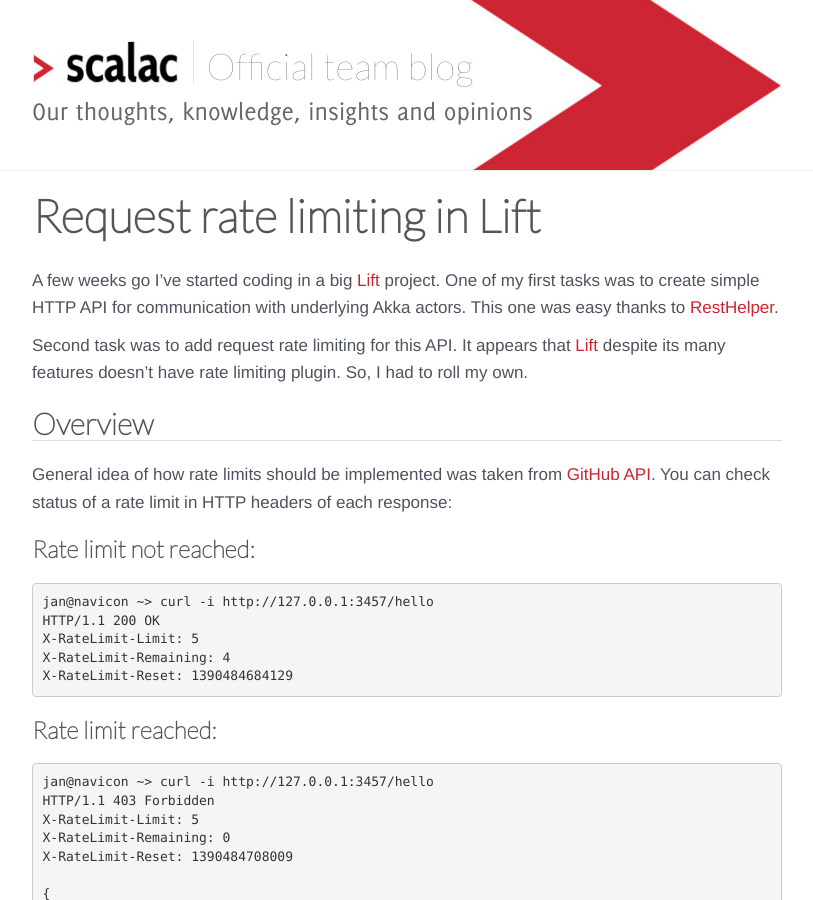
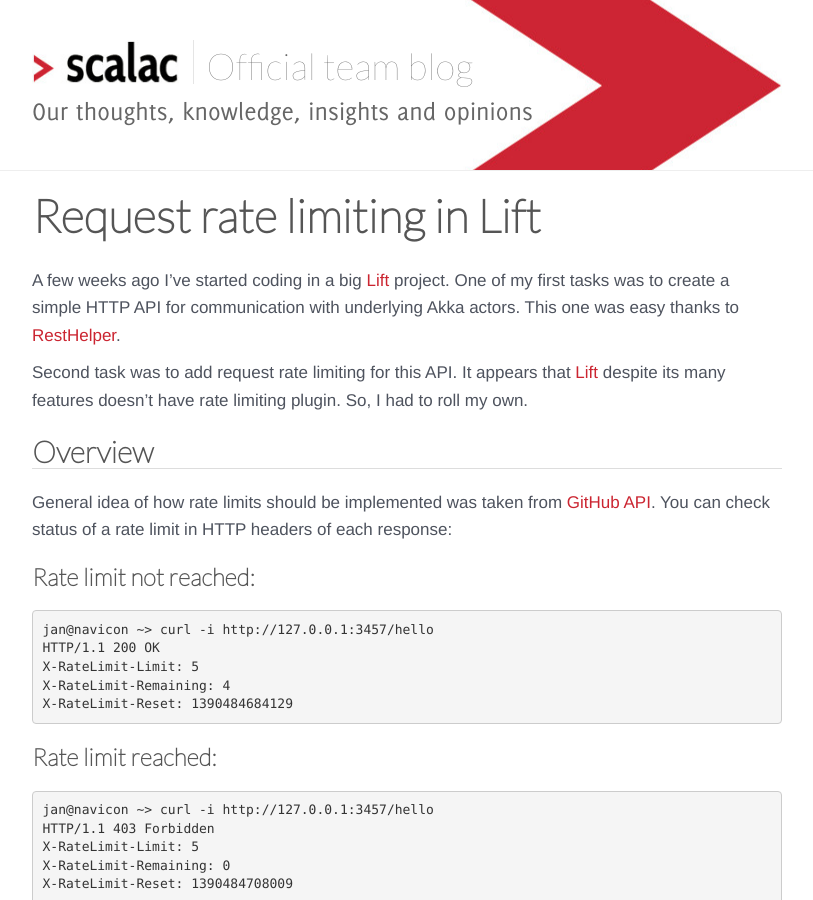
Before and after one commit to serafinmaciej/ScalaConsultants.github.io, a Jekyll site: the page built from _posts/2014-01-23-rate-limit.markdown, in a window 1280 px wide and 900 px high. Shown: the whole window, without its empty margins (233-1046 px from the left). Built offline with Jekyll 4.4.1, drawn with Linux system fonts in a browser that asks for light colours; comment, search, counter and statistics services are not loaded.

Commit message:
fixed typo

```diff
--- a/_posts/2014-01-23-rate-limit.markdown
+++ b/_posts/2014-01-23-rate-limit.markdown
@@ -4,14 +4,14 @@
 layout: post
 slug: rate-limit
 title: Request rate limiting in Lift
-summary: A few weeks go I've started coding in a big Lift project. One of my first tasks was to create simple HTTP API for communication with underlying Akka actors. This one was easy thanks to RestHelper. Second task was to add request rate limiting for this API. It appears that Lift despite its many features doesn't have rate limiting plugin. So, I had to roll my own.
+summary: A few weeks ago I've started coding in a big Lift project. One of my first tasks was to create a simple HTTP API for communication with underlying Akka actors. This one was easy thanks to RestHelper. Second task was to add request rate limiting for this API. It appears that Lift despite its many features doesn't have rate limiting plugin. So, I had to roll my own.
 author: Jan Ziniewicz
 tags:
 - Lift
 - REST
 ---
 
-A few weeks go I've started coding in a big [Lift][1] project. One of my first tasks was to create simple HTTP API for communication with underlying Akka actors. This one was easy thanks to [RestHelper][2].
+A few weeks ago I've started coding in a big [Lift][1] project. One of my first tasks was to create a simple HTTP API for communication with underlying Akka actors. This one was easy thanks to [RestHelper][2].
 
 Second task was to add request rate limiting for this API. It appears that [Lift][1] despite its many features doesn't have rate limiting plugin. So, I had to roll my own.
 
```
